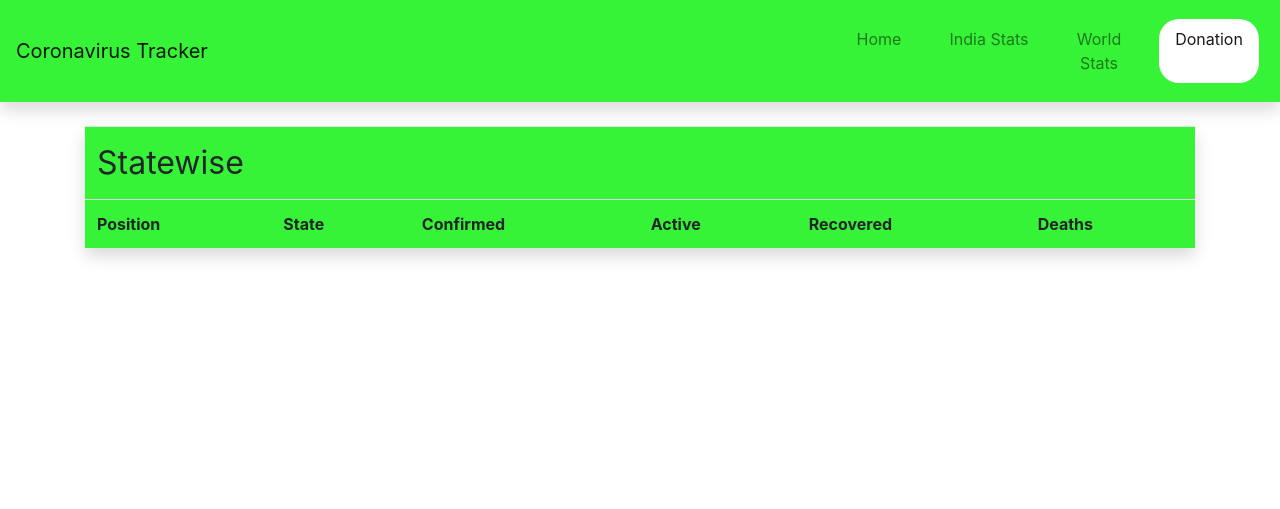
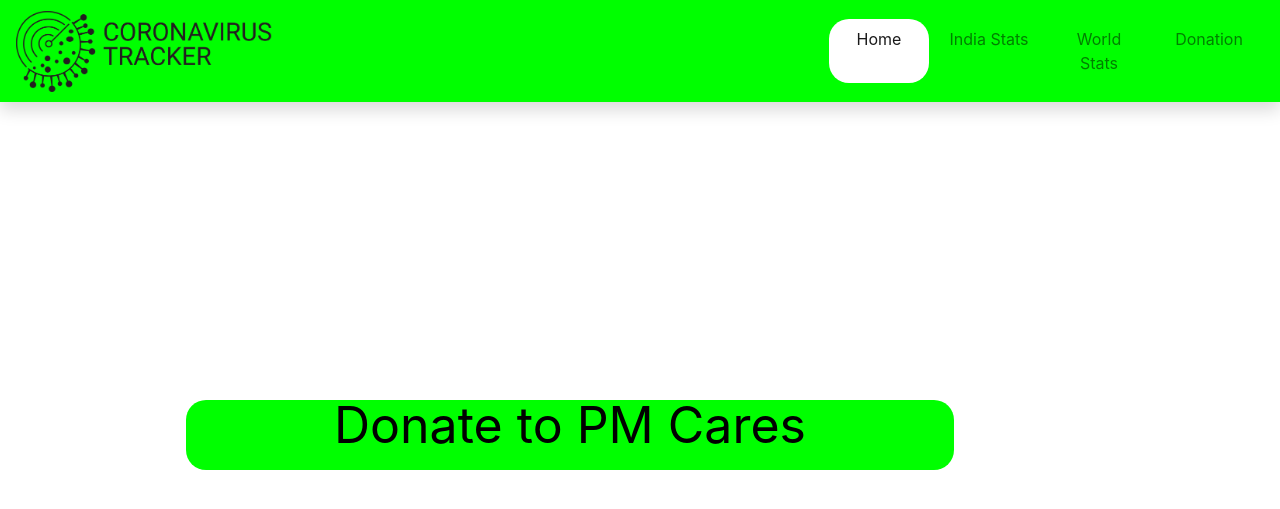
Before and after one commit to Akashamba/Coronavirus-Tracker-Legacy, a Flask app: template templates/donate.html in a window 1280 px wide. Shown: the top 509 px of the page. Run offline with Flask 2, Linux system fonts and the light colour scheme; the template is opened without the code that fills it, so the values that code supplies are empty; some libraries are stand-ins or nearby versions.

Commit message:
Add files via upload

```diff
--- a/static/css/large.css
+++ b/static/css/large.css
@@ -8,6 +8,29 @@
 	.navbar-toggler-icon {
 		height: 1.5rem;
 		width: 1.5rem;
+	}
+
+	nav .navbar-nav{
+		display: flex;
+	}
+
+	#menu {
+		display: none;
+	}
+
+	nav .nav-item{
+		margin: 5px;
+		width: 100px;
+		border-radius: 20px;
+		text-align: center;
+	}
+
+	nav .nav-link {
+		font-size: 1rem;
+	}
+
+	nav .nav-item {
+		padding: 0px;
 	}
 
 	#logo {
@@ -28,8 +51,7 @@
 	}
 
 	#summary:hover{
-		background-color: #37f337;
-		color: #FFFFFF;
+		background-color: #00FF00;
 	}
 
 	#summary span{
--- a/static/css/styles.css
+++ b/static/css/styles.css
@@ -1,25 +1,52 @@
 /* Styling for nav and header */
 nav {
-	background-color: #37f337;
+	background-color: #00FF00;
 	box-shadow: 0 .5rem 1rem rgba(0,0,0,.15)!important;
 	height: 10vh;
-	/* width: device-width; */
 }
 
 .navbar-toggler-icon {
-	height: 3rem;
-	width: 3rem;
+	height: 4rem;
+	width: 4rem;
+}
+
+.navbar-toggler {
+	margin-right: 20px;
+}
+
+nav .navbar-nav{
+	display: none;
+}
+
+header div {
+	z-index: 10; /*not working */
+	background-color: #EBEBED;
+	width: 40vw;
+	float: right;
+	text-align: right;
+	border-radius: 0 0 10px 10px;
+}
+
+header .nav-item {
+	display: inline;
+	padding-right: 30px;
+}
+
+header .nav-link {
+	font-size: 40px;
+	color: #000000;
+}
+
+header .active{
+	background-color: #00FF00;
+}
+
+div {
+	clear: both;
 }
 
 #logo {
 	width: 35vw;
-}
-
-nav .nav-item{
-	margin: 5px;
-	width: 100px;
-	border-radius: 20px;
-	text-align: center;
 }
 
 nav .active{
@@ -37,6 +64,8 @@
 table{
 	border-collapse: collapse;
 	box-shadow: 0 .5rem 1rem rgba(0,0,0,.15)!important;
+	margin-left: -13px;
+	margin-right: -13px;
 }
 
 th, td{
@@ -49,7 +78,7 @@
   }
 
 th{
-	background-color: #37f337;
+	background-color: #00FF00;
 }
 
 #table-header{
@@ -78,6 +107,29 @@
 }
 /**/
 
+/* Styling Donate Link */
+#donate-link{
+	text-decoration: none;
+}
+
+#donate-container {
+	margin: 0;
+  	position: absolute;
+  	top: 50%;
+}
+
+#donate-div{
+	color: #000000;
+	background-color: #00FF00;
+	width: 60vw;
+	border-radius: 20px;
+	font-size: 50px;
+	height: 70px;
+	line-height: 50px;
+	text-align: center;
+	margin: 0 auto;
+}
+
 .col-md-12{
 	text-align: center;
 }
--- a/templates/donate.html
+++ b/templates/donate.html
@@ -2,76 +2,51 @@
 <html>
 <head>
 	<meta charset="utf-8">
-	<!-- <meta name="viewport" content="width=device-width"> -->
+
+	<link rel="stylesheet" href="https://stackpath.bootstrapcdn.com/bootstrap/4.5.0/css/bootstrap.min.css" integrity="sha384-9aIt2nRpC12Uk9gS9baDl411NQApFmC26EwAOH8WgZl5MYYxFfc+NcPb1dKGj7Sk" crossorigin="anonymous">
+	<script src="https://code.jquery.com/jquery-3.2.1.slim.min.js" integrity="sha384-KJ3o2DKtIkvYIK3UENzmM7KCkRr/rE9/Qpg6aAZGJwFDMVNA/GpGFF93hXpG5KkN"
+	crossorigin="anonymous"></script>
+	<script src="https://cdnjs.cloudflare.com/ajax/libs/popper.js/1.12.9/umd/popper.min.js" integrity="sha384-ApNbgh9B+Y1QKtv3Rn7W3mgPxhU9K/ScQsAP7hUibX39j7fakFPskvXusvfa0b4Q"
+	crossorigin="anonymous"></script>
+	<script src="https://maxcdn.bootstrapcdn.com/bootstrap/4.0.0/js/bootstrap.min.js" integrity="sha384-JZR6Spejh4U02d8jOt6vLEHfe/JQGiRRSQQxSfFWpi1MquVdAyjUar5+76PVCmYl"
+	crossorigin="anonymous"></script>
 
 	<link rel="stylesheet" href="{{ url_for('static', filename='css/styles.css') }}">
-	<link rel="stylesheet" href="{{ url_for('static', filename='css/styles.css') }}">
-
-	<link rel="stylesheet" type="text/css" href="../static/css/styles.css">
-	<link rel="stylesheet" type="text/css" href="../static/css/large.css">
-
-	<link rel="stylesheet" href="https://stackpath.bootstrapcdn.com/bootstrap/4.5.0/css/bootstrap.min.css" integrity="sha384-9aIt2nRpC12Uk9gS9baDl411NQApFmC26EwAOH8WgZl5MYYxFfc+NcPb1dKGj7Sk" crossorigin="anonymous">
+	<link rel="stylesheet" href="{{ url_for('static', filename='css/large.css') }}">
 
 	<link rel="shortcut icon" href="{{ url_for('static', filename='images/virus.ico') }}" type="image/x-icon">
-
-	<!-- <script src="https://kit.fontawesome.com/ccec0b4920.js" crossorigin="anonymous"></script> -->
 
 	<title>Covid-19 Tracker</title>
 </head>
 <body>
+
 	<header>
+
 		<nav class="navbar navbar-expand-lg navbar-light">
-
-			<a class="navbar-brand" href="{{ url_for('home') }}">Coronavirus Tracker</a>
+			<a class="navbar-brand" href="{{ url_for('home') }}"><img src="{{ url_for('static', filename='images/logo.png') }}" id="logo"></a>
 
 			<button class="navbar-toggler" data-toggle="collapse" data-target="#menu">
 				<span class="navbar-toggler-icon"></span>
 			</button>
-
-			<div class="collapse navbar-collapse" id="menu">
-				<ul class="navbar-nav ml-auto">
-					<li class="nav-item"><a class="nav-link" href="{{ url_for('home') }}">Home</a></li>
-					<li class="nav-item"><a class="nav-link" href="{{ url_for('india') }}">India Stats</a></li>
-					<li class="nav-item"><a class="nav-link" href="{{ url_for('world') }}">World Stats</a></li>
-					<li class="nav-item active"><a class="nav-link" href="{{ url_for('donate') }}">Donation</a></li>
-				</ul>
-			</div>
-
+			<ul class="navbar-nav ml-auto">
+				<li class="nav-item active"><a class="nav-link" href="{{ url_for('home') }}">Home</a></li>
+				<li class="nav-item"><a class="nav-link" href="{{ url_for('india') }}">India Stats</a></li>
+				<li class="nav-item"><a class="nav-link" href="{{ url_for('world') }}">World Stats</a></li>
+				<li class="nav-item"><a class="nav-link" href="{{ url_for('donate') }}">Donation</a></li>
+			</ul>
 		</nav>
+		<div class="collapse navbar-collapse" id="menu">
+			<ul class="navbar-nav ml-auto">
+				<li class="nav-item active"><a class="nav-link" href="{{ url_for('home') }}">Home</a></li>
+				<li class="nav-item"><a class="nav-link" href="{{ url_for('india') }}">India Stats</a></li>
+				<li class="nav-item"><a class="nav-link" href="{{ url_for('world') }}">World Stats</a></li>
+				<li class="nav-item"><a class="nav-link" href="{{ url_for('donate') }}">Donation</a></li>
+			</ul>
+		</div>
 	</header>
 
-	<div class="container">
-		<div class="row">
-			<div class="col-md-12">
-			{% for key, value in result[0].items() %}
-				<div id="summary"> <span>{{ value }}</span> <br> <b>{{ key }}</b> </div>
-			{% endfor %}
-			</div>
-		</div>
+	<div class="container" id="donate-container">
+		<a href="https://www.pmcares.gov.in/en/#" target="_blank"id="donate-link"><div id="donate-div"><p>Donate to PM Cares</p></div></a>
 	</div>
-
-	<br>
-
-	<div class="container">
-		<table class="table table-striped table-hover">
-			<tr><th colspan="6" id="table-header">Statewise</th></tr>
-			<tr><th>Position</th><th>State</th><th>Confirmed</th><th>Active</th><th>Recovered</th><th>Deaths</th></tr>
-			{% for i in range(1,39) %}
-				<tr>
-					{% for key, value in result[i].items() %}
-				        <td> {{ value }} </td>
-					{% endfor %}
-				</tr>
-			{% endfor %}
-		</table>
-	</div>
-
-
-	<script src="https://code.jquery.com/jquery-3.2.1.slim.min.js" integrity="sha384-KJ3o2DKtIkvYIK3UENzmM7KCkRr/rE9/Qpg6aAZGJwFDMVNA/GpGFF93hXpG5KkN"
-        crossorigin="anonymous"></script>
-    <script src="https://cdnjs.cloudflare.com/ajax/libs/popper.js/1.12.9/umd/popper.min.js" integrity="sha384-ApNbgh9B+Y1QKtv3Rn7W3mgPxhU9K/ScQsAP7hUibX39j7fakFPskvXusvfa0b4Q"
-        crossorigin="anonymous"></script>
-    <script src="https://maxcdn.bootstrapcdn.com/bootstrap/4.0.0/js/bootstrap.min.js" integrity="sha384-JZR6Spejh4U02d8jOt6vLEHfe/JQGiRRSQQxSfFWpi1MquVdAyjUar5+76PVCmYl"
-        crossorigin="anonymous"></script>
 </body>
 </html>
```
Also changed, not shown: templates/index.html (+13 -19 lines), templates/india.html (+13 -18 lines), templates/world.html (+14 -14 lines).
